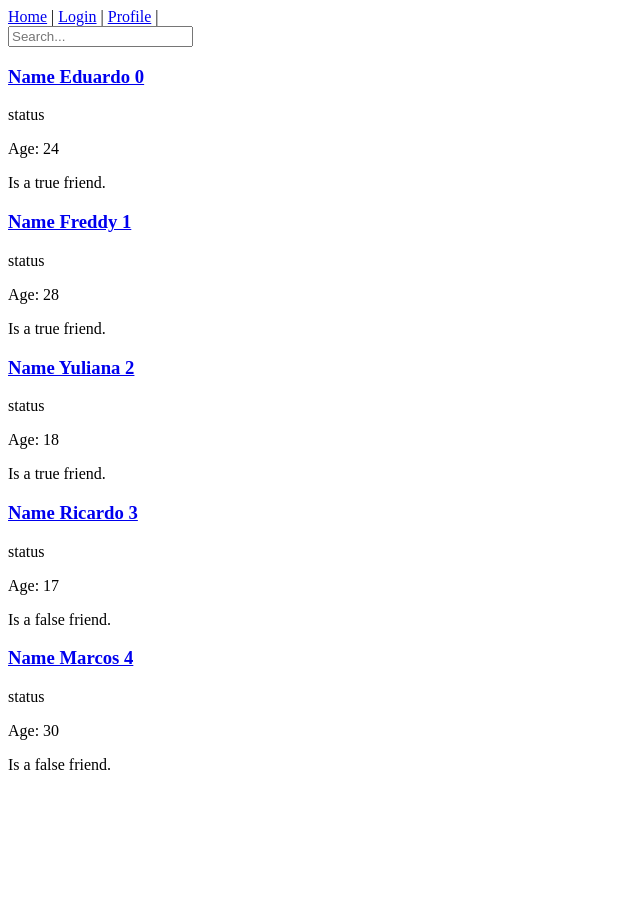
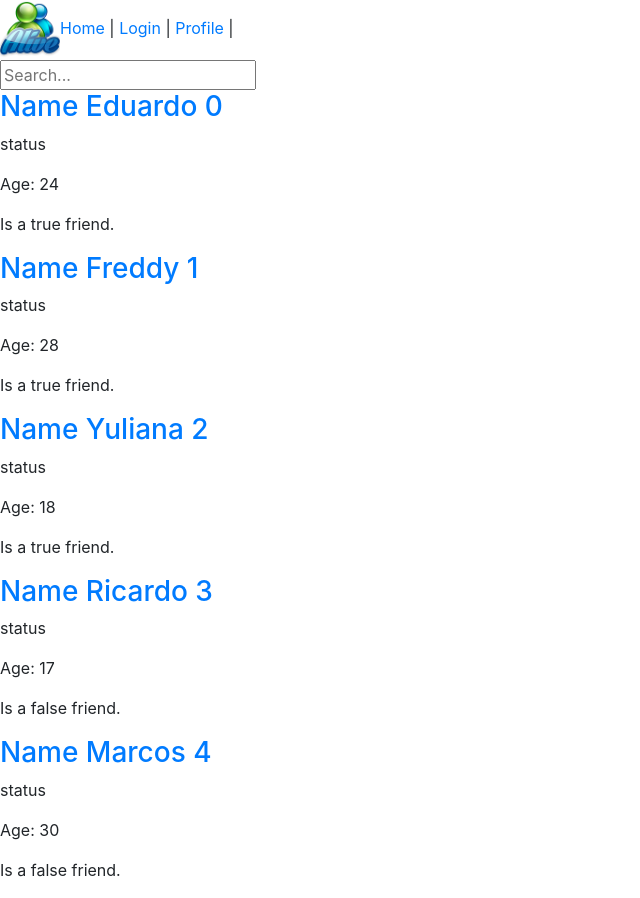
Before and after one commit to danielpp95/platzinger, an Angular app: page / in a window 1280 px wide. Shown: the whole page, without its empty margins (0-640 px from the left). Before the commit the page ends 800 px from the top, so only its background shows below. Built offline with nearby package versions, Linux system fonts and the light colour scheme.

Commit message:
bootstrap and fontawesome added

```diff
--- a/angular.json
+++ b/angular.json
@@ -23,6 +23,8 @@
               "src/assets"
             ],
             "styles": [
+              "node_modules/bootstrap/dist/css/bootstrap.min.css",
+              "node_modules/@fortawesome/fontawesome-free/css/all.min.css",
               "src/styles.css"
             ],
             "scripts": []
--- a/package.json
+++ b/package.json
@@ -20,6 +20,8 @@
     "@angular/platform-browser": "^6.1.0",
     "@angular/platform-browser-dynamic": "^6.1.0",
     "@angular/router": "^6.1.0",
+    "@fortawesome/fontawesome-free": "5.4.1",
+    "bootstrap": "4.1.3",
     "core-js": "^2.5.4",
     "rxjs": "~6.2.0",
     "zone.js": "~0.8.26"
--- a/src/app/menu/menu.component.css
+++ b/src/app/menu/menu.component.css
@@ -0,0 +1,3 @@
+#main-logo {
+    width: 60px;
+}
--- a/src/app/menu/menu.component.html
+++ b/src/app/menu/menu.component.html
@@ -1,3 +1,5 @@
+<img id="main-logo" src="assets/img/logo_live.png" alt="Logo de platzinger" >
+
 <a [routerLink]="[ '/home' ]" routerLinkActive="active">Home</a> |
 <a [routerLink]="[ '/login' ]" routerLinkActive="active">Login</a> |
 <a [routerLink]="[ '/profile' ]" routerLinkActive="active">Profile</a> |
```
Also changed, not shown: 2 other files (tests, documents, lock files or other folders).
